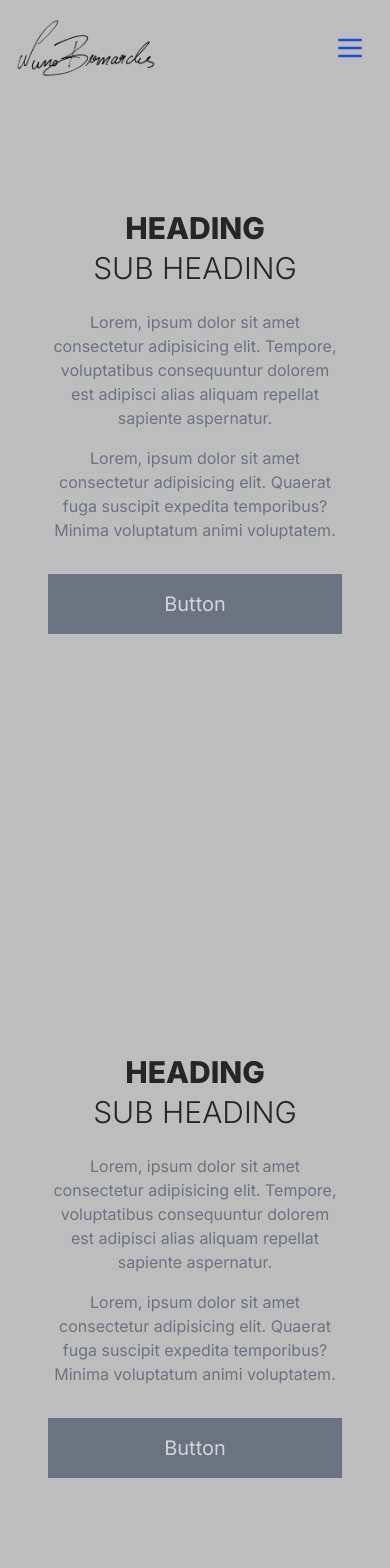
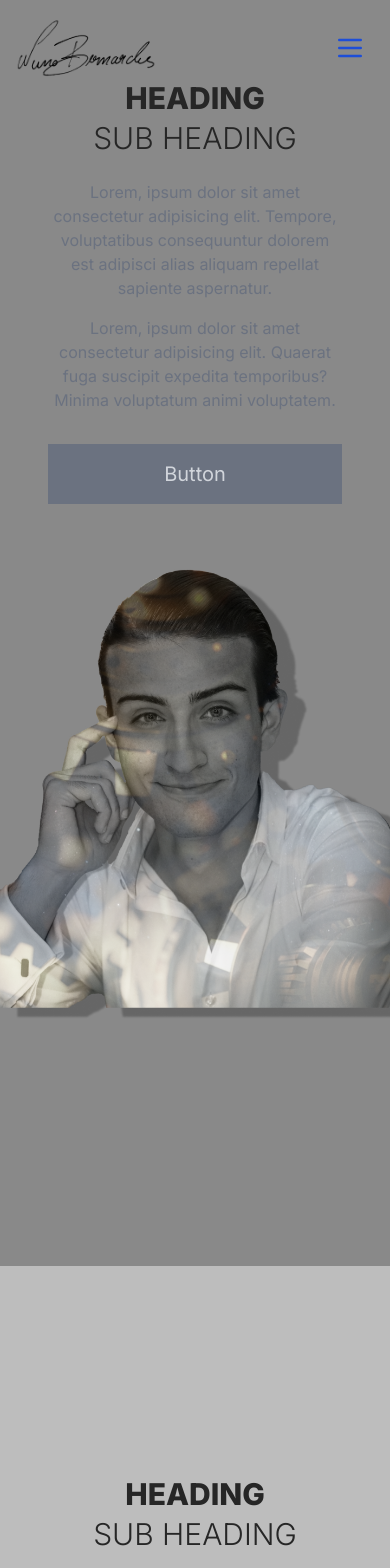
Before and after one commit to Maaz-Ahmed007/portfolio, a Next.js app: page / in a window 390 px wide. Shown: the top 1568 px of the page. Built offline with nearby package versions, Linux system fonts and the light colour scheme.

Commit message:
responsive for smaller devices finished

```diff
--- /dev/null
+++ b/app/(homepage)/_sections/section-component-mobile.tsx
@@ -0,0 +1,36 @@
+import Image from "next/image"
+
+export const SectionComponentMobile = () => {
+    return (
+        <section className="flex flex-col h-[150vh] w-full bg-[#898989]" id="section1">
+            {/* Single Column for Smaller Devices */}
+            <div className="md:hidden">
+                {/* Content */}
+                <div className="px-12 md:px-20 lg:px-32 w-full flex flex-col items-center md:items-start text-center md:text-start pt-20">
+                    <div className="flex items-center justify-center md:justify-start">
+                        <h1 className="text-3xl md:text-2xl font-extrabold uppercase whitespace-nowrap text-center mb-1 text-neutral-800">Heading</h1>
+                    </div>
+                    <div className="flex items-center md:justify-start justify-center">
+                        <h1 className="text-3xl md:text-2xl font-light uppercase text-center md:text-start mb-6 text-neutral-800">Sub Heading</h1>
+                    </div>
+                    <div className="text-gray-500">
+                        Lorem, ipsum dolor sit amet consectetur adipisicing elit. Tempore, voluptatibus consequuntur dolorem est adipisci alias aliquam repellat sapiente aspernatur.
+                        <div className="pt-4">Lorem, ipsum dolor sit amet consectetur adipisicing elit. Quaerat fuga suscipit expedita temporibus? Minima voluptatum animi voluptatem.</div>
+                    </div>
+                    <button className="w-full mt-8 px-2 py-4 flex justify-center md:justify-start bg-gray-500 hover:bg-gray-600 text-gray-300 font-normal text-xl md:text-base">Button</button>
+                </div>
+                {/* Image */}
+                <div className="relative overflow-hidden mt-8">
+                    <Image
+                        layout="responsive"
+                        width={800}
+                        height={600}
+                        src="/home-images/section1pic.png"
+                        alt="Home Image"
+                    />
+                </div>
+            </div>
+        </section>
+
+    )
+}
--- a/app/(homepage)/page.tsx
+++ b/app/(homepage)/page.tsx
@@ -6,13 +6,12 @@ import { ProjectSection2 } from "./_sections/project-section2"
 import { ContactsSection } from "./_sections/contacts-section"
 
 import { SectionComponent } from "./_sections/section-component"
+import { SectionComponentMobile } from "./_sections/section-component-mobile"
 
 const Page = () => {
     return (
         <>
-            <SectionComponent />
-            <SectionComponent />
-            <SectionComponent />
+            <SectionComponentMobile />
             <SectionComponent />
             {/* <IntroductionSection />
             <PortfolioSection />
```
